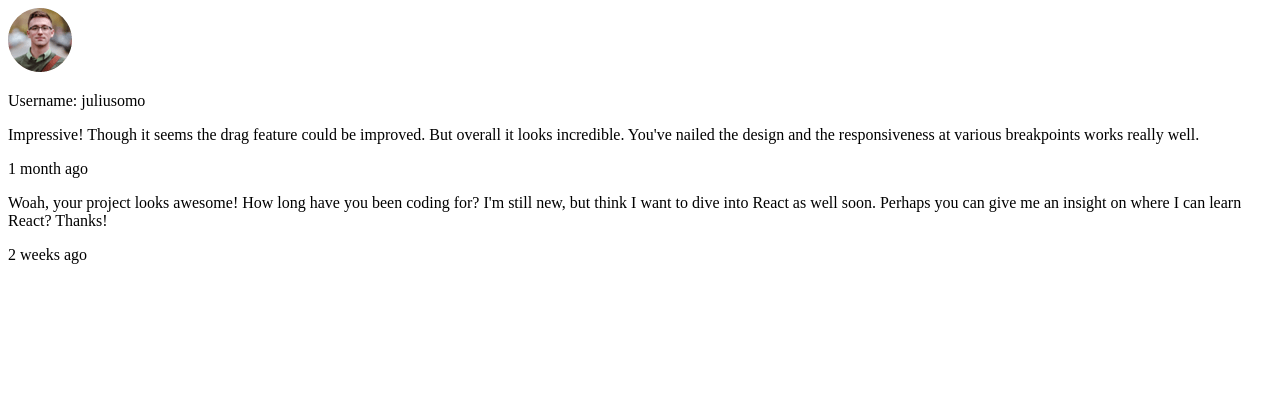
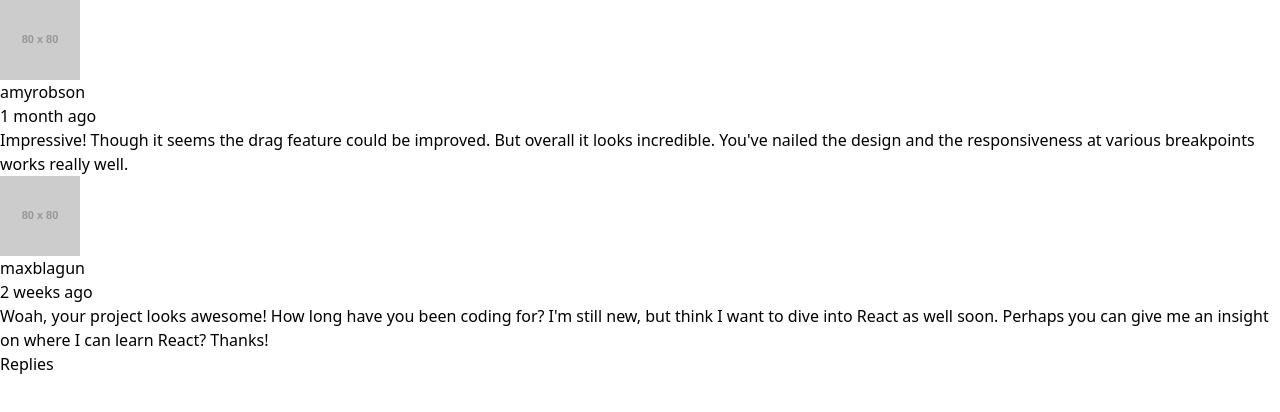
Before and after one commit to VictoriaAde/interactive-comments-section, a React (Vite) app: page / in a window 1280 px wide. Shown: the top 412 px of the page. Built offline with nearby package versions, Linux system fonts and the light colour scheme.

Commit message:
:art: add basic tailwind styles

```diff
--- a/src/App.jsx
+++ b/src/App.jsx
@@ -1,15 +1,18 @@
-import { render } from "react-dom";
-import { StrictMode } from "react";
-import { CurrentUser } from "./components/CurrentUser";
-import { Comments } from "./components/Comments";
+import { render } from 'react-dom';
+import { StrictMode } from 'react';
+import './style.css';
+// import { CurrentUser } from "./components/CurrentUser";
+import CommentsContainer from './components/CommentsContainer';
 
 const App = () => {
   return (
     <StrictMode>
-      <CurrentUser />
-      <Comments />
+      <main className="bg-Soft_Red">
+        <CommentsContainer />
+        {/* <CurrentUser /> */}
+      </main>
     </StrictMode>
   );
 };
 
-render(<App />, document.getElementById("root"));
+render(<App />, document.getElementById('root'));
--- a/src/components/Comments.jsx
+++ b/src/components/Comments.jsx
@@ -1,12 +1,24 @@
-import { comments } from "../data.json";
+import { comments } from '../data.json';
 
-export const Comments = () => {
+import React from 'react';
+
+const Comments = () => {
   return comments.map((comment) => {
     return (
       <div key={comment.id}>
-        <p>{comment.content}</p>
-        <p>{comment.createdAt}</p>
+        <div className="">
+          <img
+            src="https://via.placeholder.com/80"
+            // src={`../static/avatars/${comment.user.image.png}`}
+            alt={comment.user.username}
+          />
+          <h1 className="">{comment.user.username}</h1>
+          <p>{comment.createdAt}</p>
+        </div>
+        <p className="">{comment.content}</p>
       </div>
     );
   });
 };
+
+export default Comments;
--- /dev/null
+++ b/src/components/CommentsContainer.jsx
@@ -0,0 +1,13 @@
+import { Replies } from './Replies';
+import Comments from './Comments';
+
+const CommentsContainer = () => {
+  return (
+    <>
+      <Comments />
+      <Replies />
+    </>
+  );
+};
+
+export default CommentsContainer;
--- a/src/components/Replies.jsx
+++ b/src/components/Replies.jsx
@@ -1,4 +1,4 @@
-import React from "react";
+import React from 'react';
 
 export const Replies = () => {
   return <div>Replies</div>;
--- a/src/index.html
+++ b/src/index.html
@@ -3,7 +3,6 @@
   <head>
     <meta charset="UTF-8" />
     <meta name="viewport" content="width=device-width, initial-scale=1.0" />
-
     <title>Interactive comments section</title>
   </head>
 
--- a/tailwind.config.js
+++ b/tailwind.config.js
@@ -1,8 +1,20 @@
 module.exports = {
-  mode: "jit",
-  content: ["./src/*.{html,js}"],
+  mode: 'jit',
+  content: ['./src/*.{html,js}'],
   theme: {
-    extend: {},
+    extend: {
+      colors: {
+        Moderate_blue: 'hsl(238, 40%, 52%)',
+        Soft_Red: 'hsl(358, 79%, 66%)',
+        Light_grayish_blue: 'hsl(239, 57%, 85%)',
+        Pale_red: 'hsl(357, 100%, 86%)',
+        Dark_blue: 'hsl(212, 24%, 26%)',
+        Grayish_Blue: 'hsl(211, 10%, 45%)',
+        Light_gray: 'hsl(223, 19%, 93%)',
+        Very_light_gray: 'hsl(228, 33%, 97%)',
+        White: 'hsl(0, 0%, 100%)',
+      },
+    },
   },
   variants: {},
   plugins: [],
```
Also changed, not shown: .postcssrc, 2 other files (tests, documents, lock files or other folders).
